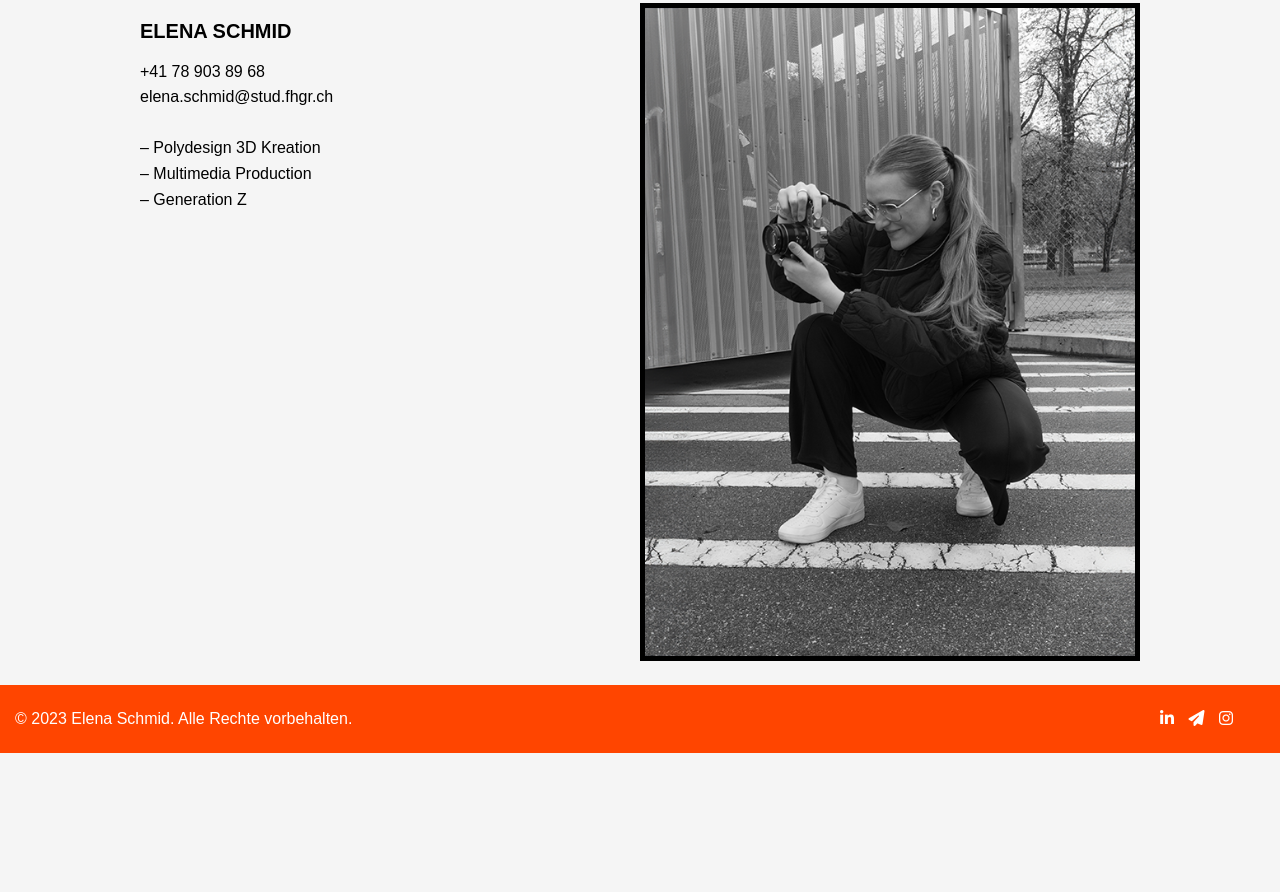
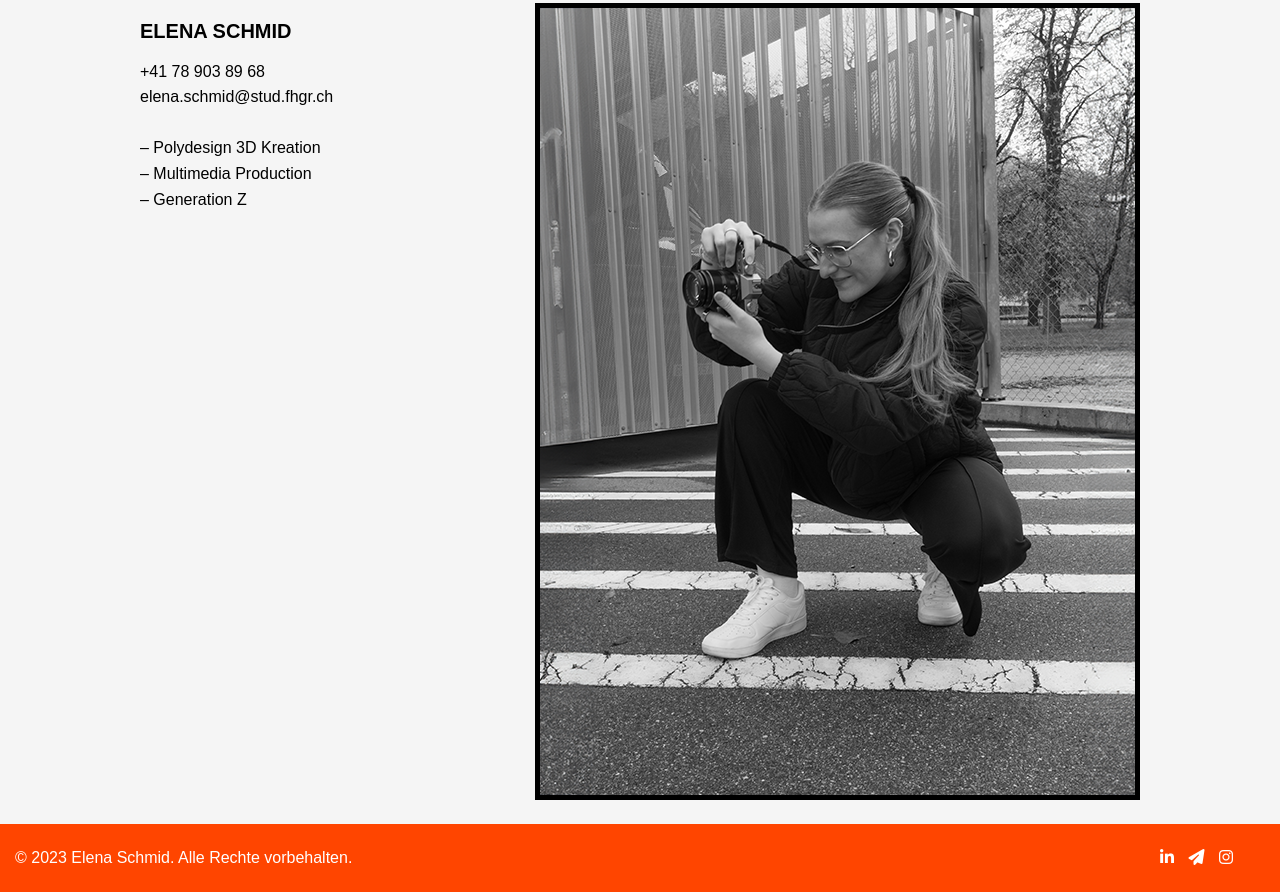
Before and after one commit to voilaelena/IM5, a plain HTML site: page kontakt.html in a window 1280 px wide. Shown: the part 378-1270 px from the top of the page. Before the commit the page ends 1131 px from the top, so only its background shows below. Drawn offline with Linux system fonts and the light colour scheme; a web font is replaced by a local one.

Commit message:
final changes

```diff
--- a/css/style.css
+++ b/css/style.css
@@ -41,6 +41,13 @@ body {
     font-style: normal;
     color: black;
     background-color: whitesmoke;
+    display: flex;
+    flex-direction: column;
+    min-height: 100vh;
+}
+
+main {
+    flex: 1;
 }
 
 body * {
@@ -154,6 +161,8 @@ header {
 
 
 
+
+
 /*************************************/
 /*Content*/
 
@@ -166,6 +175,7 @@ img {
 
 .img-border {
     border: 5px solid black;
+    max-width: 100%;
 }
 
 
@@ -199,7 +209,7 @@ img {
 /*************************************/
 /*Footer*/
 
-.footer {
+footer {
     background-color: orangered;
     color: white;
     font-family: "articulat", sans-serif;
@@ -212,17 +222,16 @@ img {
     justify-content: space-between;
     align-items: center;
 }
-.footer .right-content {
+footer .right-content {
     min-width: 115px;
 }
-
-.footer a {
+footer a {
     color: white;
     text-decoration: none;
     margin-left: 10px;
 }
 
-.footer a:hover {
+footer a:hover {
     text-decoration: underline;
 }
 
@@ -361,6 +370,18 @@ img {
 
 
 /*************************************/
+/*Kontakt */
+.kontakt_flexbox {
+    display: flex;
+    flex-direction: row;
+    justify-content: space-between;
+    align-items: flex-start;
+}
+.kontakt_text {padding-right: 20px;}
+
+
+
+/*************************************/
 /*Responsive Design*/
 
 @media only screen and (max-width: 767px) {
@@ -376,5 +397,8 @@ img {
     .big-number {
         text-align: left;
     }
+    .kontakt_flexbox {
+        flex-direction: column-reverse;
+    }
 
   }
--- a/kontakt.html
+++ b/kontakt.html
@@ -33,31 +33,31 @@
         </div>
     </header>
 
+
+    <main>
         <section class="contentwidth">
             <h1>Kontakt</h1>
 
-        <div style="display: flex; flex-direction: row; justify-content: space-between; align-items: flex-start;">
-            <div style="flex: 1;">
-                <article>
+            <div class="kontakt_flexbox">
+                <div class="kontakt_text">
                         <h2>Elena Schmid</h2>
                         <p> +41 78 903 89 68<br>elena.schmid@stud.fhgr.ch<br>
                             <br>– Polydesign 3D Kreation
                             <br>– Multimedia Production
                             <br>– Generation Z
                         </p>
-                </article>
                 </div>
-            <div style="flex: 1;">
-                <img class="img-border" src="img/5-kontakt/kontakt-high.png" alt="Kontakt" style="max-width: 100%;">
+                <div>
+                    <img class="img-border" src="img/5-kontakt/kontakt-high.png" alt="Kontakt">
                 </div>
             </div>
         </section>
+    </main>
 
 
 
 
-
-    <div class="footer">
+    <footer>
         <div class="left-content">
             <p>&copy; 2023 Elena Schmid. Alle Rechte vorbehalten.</p>
         </div>
@@ -72,7 +72,7 @@
                 <i class="fa fa-instagram"></i>
             </a>
         </div>
-    </div>
+    </footer>
 
     <script src="https://kit.fontawesome.com/0dc7fdf829.js" crossorigin="anonymous"></script>
     <script src="script.js"></script>
```
Also changed, not shown: generationz.html (+4 -5 lines), index.html (+4 -4 lines), marketing.html (+4 -24 lines), schweizeruhrenindustrie.html (+4 -4 lines). Lines whose indentation alone changed are shown as unchanged.
